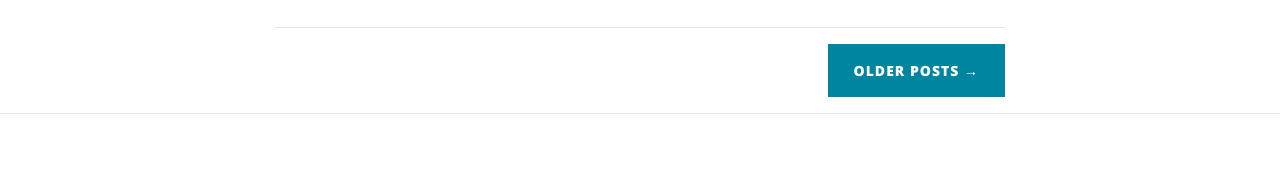
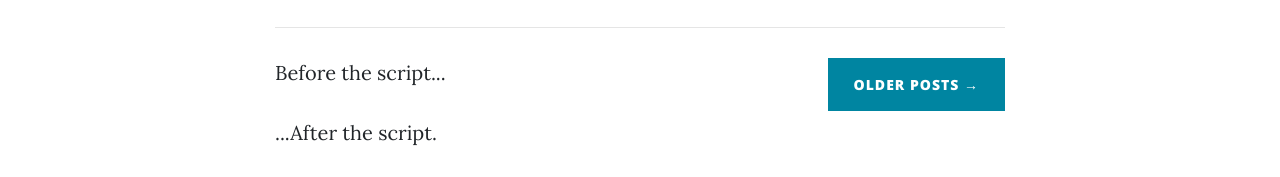
Before and after one commit to anyelopez/plantilla, a website: page index.html in a window 1280 px wide. Shown: the part 1682-1859 px from the top of the page. Drawn offline with nearby package versions, Linux system fonts and the light colour scheme.

Commit message:
17072020

```diff
--- a/index.html
+++ b/index.html
@@ -133,6 +133,21 @@
         <!-- Pager -->
         <div class="clearfix">
           <a class="btn btn-primary float-right" href="#">Older Posts &rarr;</a>
+
+          <html>
+
+
+
+  <p>Before the script...</p>
+
+  <script>
+    alert( 'Hello, world!' );
+  </script>
+
+  <p>...After the script.</p>
+
+
+
         </div>
       </div>
     </div>
```
